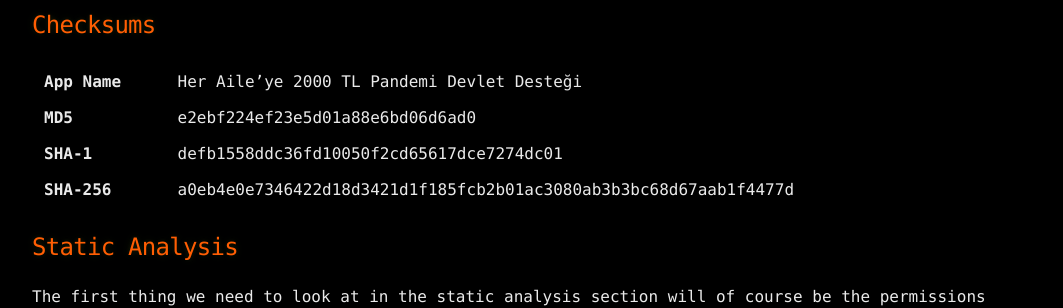
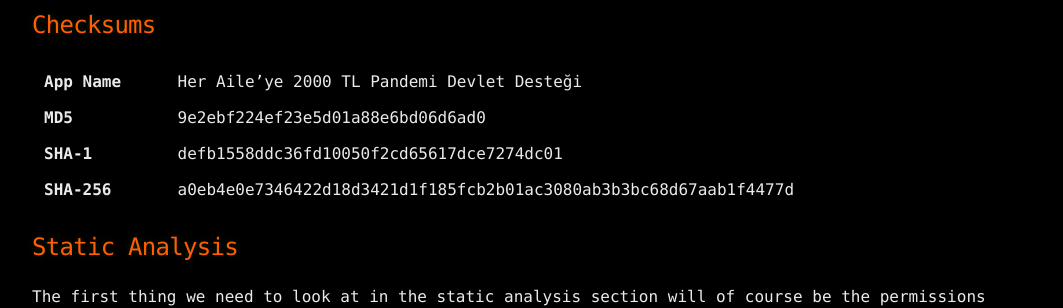
Before and after one commit to 0x1c3N/0x1c3n.github.io, a Jekyll site: the page built from anubis-android-malware-analysis.md, in a window 1280 px wide and 900 px high, scrolled down 1792 px. Shown: the part 152-460 px from the top of the window, without its empty margins (108-1171 px from the left). Built offline with Jekyll 4.4.1, drawn with Linux system fonts in a browser that asks for light colours.

Commit message:
Meryem<3

```diff
--- a/anubis-android-malware-analysis.md
+++ b/anubis-android-malware-analysis.md
@@ -37,7 +37,7 @@ And thus, Anubis malware is successfully installed on the device. As we mentione
 ## Checksums
 
 | **App Name**     | Her Aile'ye 2000 TL Pandemi Devlet Desteği |
-| **MD5**          | e2ebf224ef23e5d01a88e6bd06d6ad0   |
+| **MD5**          | 9e2ebf224ef23e5d01a88e6bd06d6ad0   |
 | **SHA-1**        | defb1558ddc36fd10050f2cd65617dce7274dc01      |
 | **SHA-256**      | a0eb4e0e7346422d18d3421d1f185fcb2b01ac3080ab3b3bc68d67aab1f4477d |
 
```
